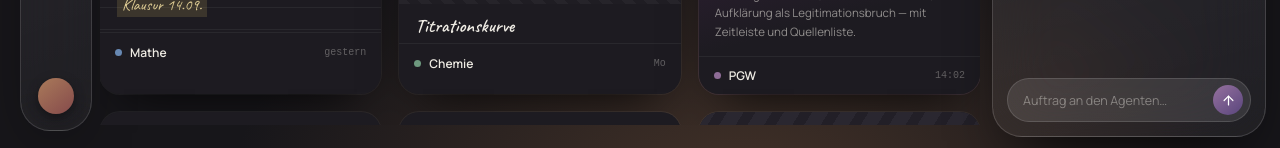
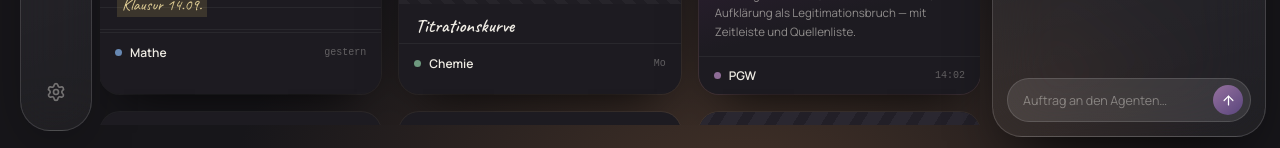
Before and after one commit to lucagerdau07-del/NotesAPP, a React (Vite) app: page / in a window 1280 px wide. Shown: the part 649-797 px from the top of the page. Built offline with nearby package versions, Linux system fonts and the light colour scheme.

Commit message:
feat(ui): replace bottom rail circle with settings gear icon and hover effect

```diff
--- a/src/components/Library.jsx
+++ b/src/components/Library.jsx
@@ -1,4 +1,4 @@
-import { LayoutGrid, Rows3, ArrowUpDown, Search, PenLine, Clock, Star, Tag, Sparkles, Globe, ScanText, Check, ArrowUp } from 'lucide-react';
+import { LayoutGrid, Rows3, ArrowUpDown, Search, PenLine, Clock, Star, Tag, Sparkles, Globe, ScanText, Check, ArrowUp, Settings } from 'lucide-react';
 
 const SUBJECTS = [
   { id: 'mathe', name: 'Mathe', count: 24 },
@@ -205,13 +205,15 @@ export default function Library({ onOpenNote, onOpenSettings }) {
         <div style={{ width: 44, height: 44, borderRadius: 15, display: 'flex', alignItems: 'center', justifyContent: 'center', color: 'rgba(233,230,223,.42)' }}><Clock size={19} /></div>
         <div style={{ width: 44, height: 44, borderRadius: 15, display: 'flex', alignItems: 'center', justifyContent: 'center', color: 'rgba(233,230,223,.42)' }}><Star size={19} /></div>
         <div style={{ width: 44, height: 44, borderRadius: 15, display: 'flex', alignItems: 'center', justifyContent: 'center', color: 'rgba(233,230,223,.42)' }}><Tag size={19} /></div>
-        <div
+        <button
           onClick={onOpenSettings}
-          style={{ marginTop: 'auto', width: 36, height: 36, borderRadius: '50%', background: 'linear-gradient(140deg,oklch(0.62 0.075 55),oklch(0.48 0.08 20))', cursor: 'pointer', boxShadow: '0 4px 12px rgba(0,0,0,0.4)', transition: 'transform 0.15s' }}
+          style={{ marginTop: 'auto', width: 44, height: 44, borderRadius: 15, background: 'transparent', border: 'none', display: 'flex', alignItems: 'center', justifyContent: 'center', color: 'rgba(233,230,223,.42)', cursor: 'pointer', transition: 'all 0.15s' }}
           className="lib-settings-btn"
-          title="Einstellungen öffnen"
+          title="Einstellungen"
           data-testid="settings-nav-btn"
-        />
+        >
+          <Settings size={20} />
+        </button>
       </div>
 
       {/* search pill */}
--- a/src/styles/main.css
+++ b/src/styles/main.css
@@ -206,6 +206,11 @@ body {
 }
 .lib-tile:hover, .lib-card:hover, .lib-newnote:hover {
   transform: translateY(-3px);
+}
+.lib-settings-btn:hover {
+  background: rgba(255, 255, 255, 0.12) !important;
+  color: #F1EEE7 !important;
+  transform: rotate(25deg);
 }
 .lib-agent-done:hover {
   background: rgba(255,255,255,.07);
```
